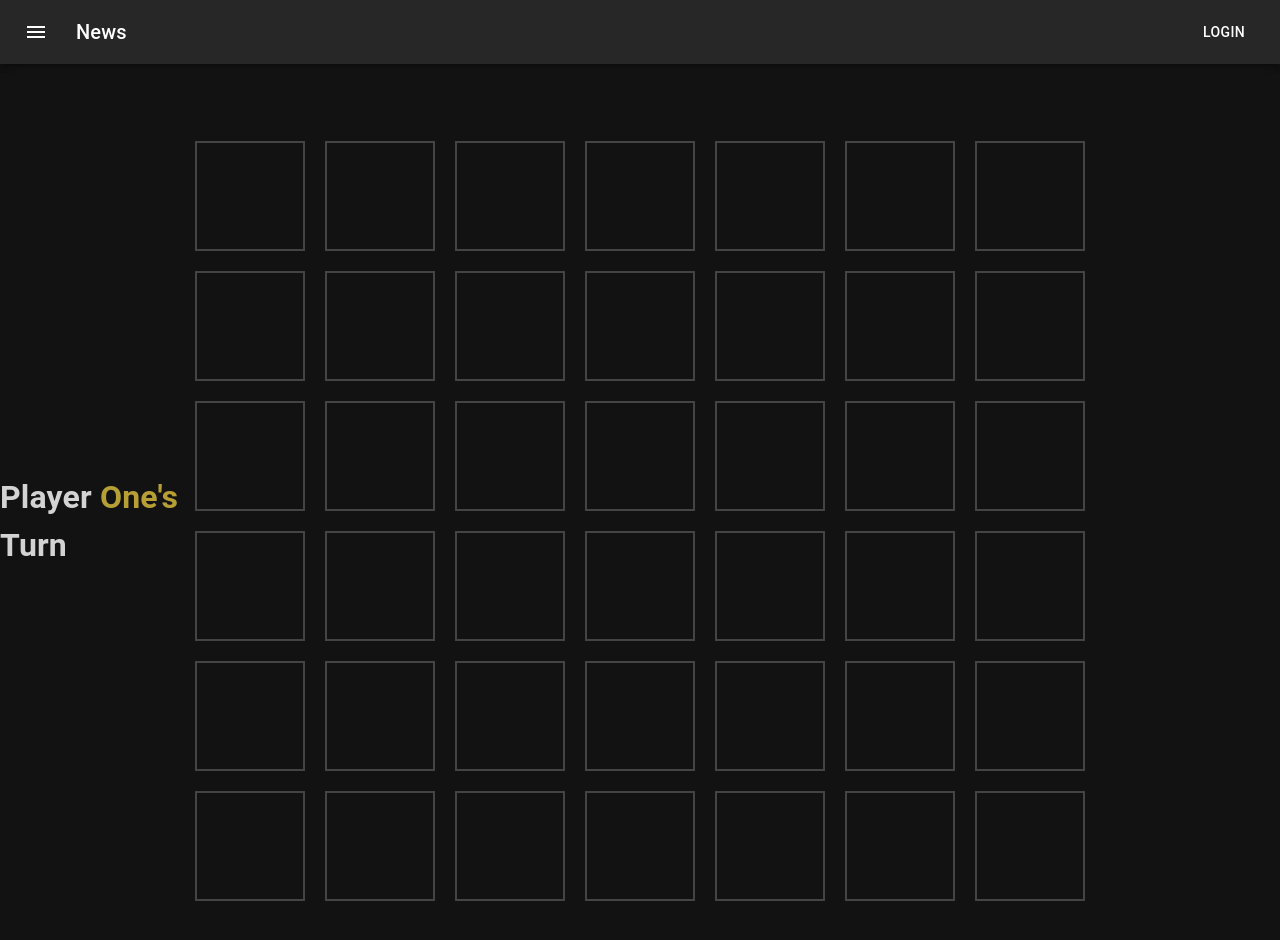
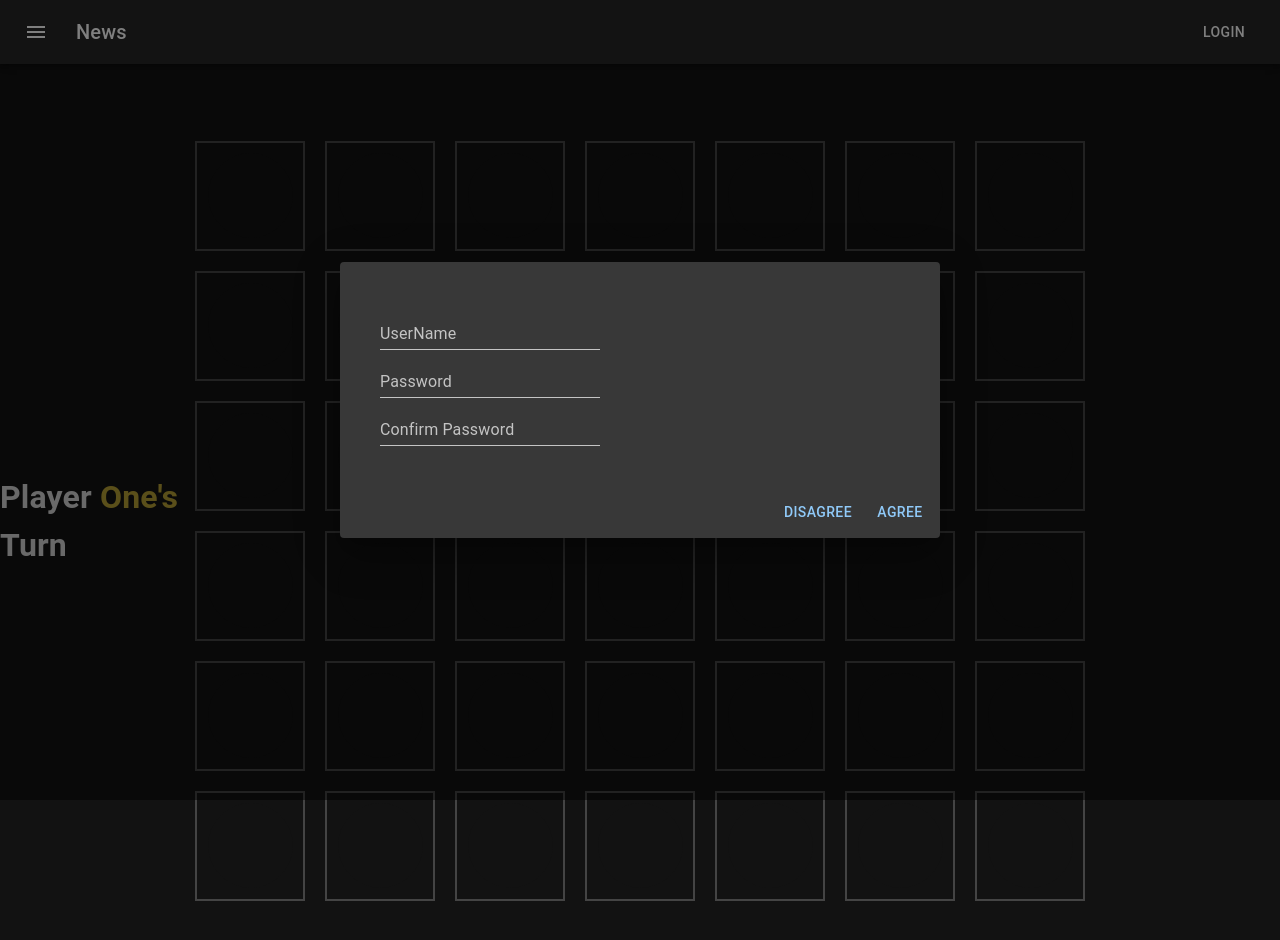
Before and after one commit to unheardof77/Connect-4, a React (Create React App) app in the folder my-app/: page /#/ in a window 1280 px wide. Both pictures are taken after a click on the button "LOGIN". Shown: the top 940 px of the page. Built offline with nearby package versions, Linux system fonts and the light colour scheme.

Commit message:
Started on login/signup forms.

```diff
--- a/my-app/src/Components/Header/Header.tsx
+++ b/my-app/src/Components/Header/Header.tsx
@@ -5,8 +5,13 @@ import Typography from '@mui/material/Typography';
 import Button from '@mui/material/Button';
 import IconButton from '@mui/material/IconButton';
 import MenuIcon from '@mui/icons-material/Menu';
+import { Dispatch, SetStateAction } from 'react';
 
-export default function Header() {
+interface HeaderProps {
+    setLoginModalStatus: Dispatch<SetStateAction<boolean>>;
+}
+
+export default function Header({setLoginModalStatus}:HeaderProps) {
     return (
         <Box sx={{ flexGrow: 1, bgcolor: "black" }}>
             <AppBar position="static">
@@ -23,7 +28,7 @@ export default function Header() {
                     <Typography variant="h6" component="div" sx={{ flexGrow: 1 }}>
                         News
                     </Typography>
-                    <Button color="inherit">Login</Button>
+                    <Button onClick={()=>setLoginModalStatus(true)} color="inherit">Login</Button>
                 </Toolbar>
             </AppBar>
         </Box>
--- a/my-app/src/Components/LoginModal/Login.tsx
+++ b/my-app/src/Components/LoginModal/LoginModal.tsx
@@ -6,7 +6,13 @@ import DialogContentText from '@mui/material/DialogContentText';
 import DialogTitle from '@mui/material/DialogTitle';
 import Slide from '@mui/material/Slide';
 import { TransitionProps } from '@mui/material/transitions';
-import {forwardRef, useState} from 'react';
+import { FormControl, TextField, Box } from '@mui/material';
+import {forwardRef, useState, Dispatch, SetStateAction} from 'react';
+
+interface LoginProps {
+    loginModalStatus: boolean;
+    setLoginModalStatus: Dispatch<SetStateAction<boolean>>;
+}
 
 const Transition = forwardRef(function Transition(
     props: TransitionProps & {
@@ -17,36 +23,41 @@ const Transition = forwardRef(function Transition(
     return <Slide direction="up" ref={ref} {...props} />;
 });
 
-export default function AlertDialogSlide() {
-    const [open, setOpen] = useState(false);
+export default function LoginModal({loginModalStatus, setLoginModalStatus}:LoginProps) {
+    const [ username, setUsername] = useState();
+    const [ password, setPassword] = useState();
 
     const handleClickOpen = () => {
-        setOpen(true);
+        setLoginModalStatus(true);
     };
 
     const handleClose = () => {
-        setOpen(false);
+        setLoginModalStatus(false);
     };
+
+
 
     return (
         <div>
-            <Button variant="outlined" onClick={handleClickOpen}>
-                Slide in alert dialog
-            </Button>
             <Dialog
-                open={open}
+                open={loginModalStatus}
                 TransitionComponent={Transition}
                 keepMounted
                 onClose={handleClose}
                 aria-describedby="alert-dialog-slide-description"
+                fullWidth
             >
-                <DialogTitle>{"Use Google's location service?"}</DialogTitle>
-                <DialogContent>
-                    <DialogContentText id="alert-dialog-slide-description">
-                        Let Google help apps determine location. This means sending anonymous
-                        location data to Google, even when no apps are running.
-                    </DialogContentText>
-                </DialogContent>
+                <Box component='form' padding={5}>
+                    <FormControl>
+                        <TextField id="standard-basic" label="UserName" variant="standard" />
+                        <FormControl fullWidth>
+                            <TextField fullWidth id="standard-basic" label="Password" variant="standard" />
+                            <TextField id="standard-basic" label="Confirm Password" variant="standard" />
+                        </FormControl>
+                    </FormControl>
+
+                </Box>
+
                 <DialogActions>
                     <Button onClick={handleClose}>Disagree</Button>
                     <Button onClick={handleClose}>Agree</Button>
--- a/my-app/src/Pages/BoardPage.tsx
+++ b/my-app/src/Pages/BoardPage.tsx
@@ -1,11 +1,16 @@
 import Board from "../Components/Board/Board"
 import Header from "../Components/Header/Header"
+import LoginModal from "../Components/LoginModal/LoginModal";
+import { useState } from "react";
+
 
 export default function BoardPage() {
+    const [loginModalStatus, setLoginModalStatus] = useState(false);
     return (
         <>
-            <Header/>
+            <Header setLoginModalStatus={setLoginModalStatus}/>
             <Board/>
+            <LoginModal loginModalStatus={loginModalStatus} setLoginModalStatus={setLoginModalStatus}/>
         </>
     )
 }
```
